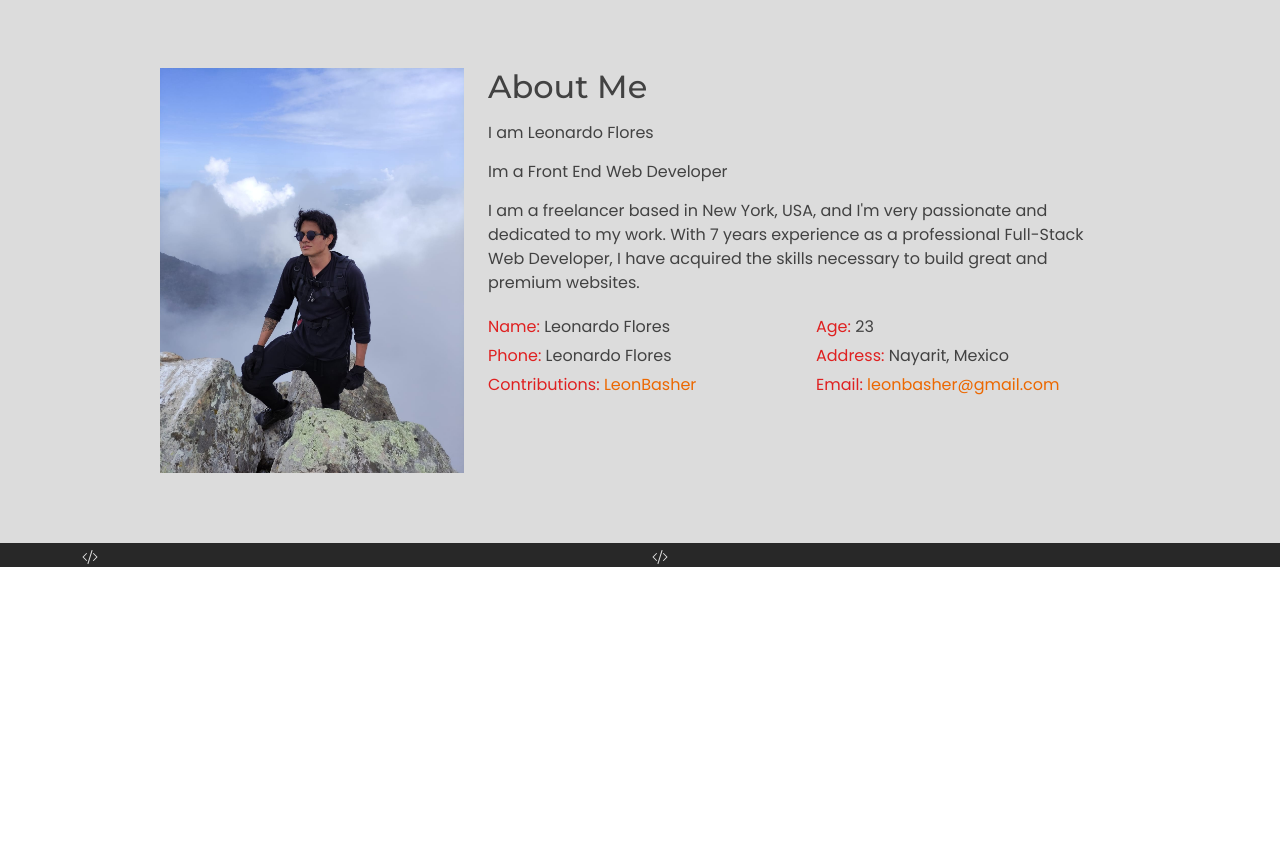
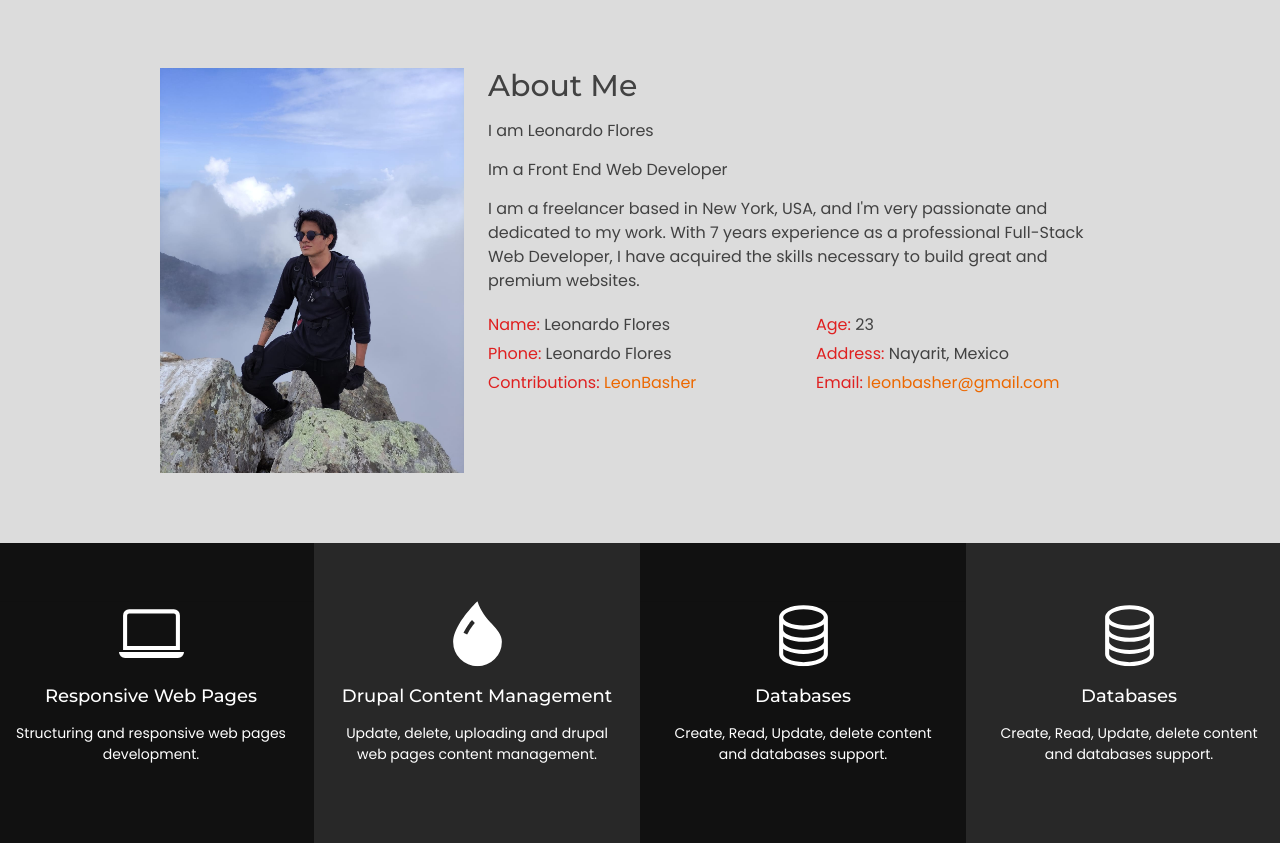
Before and after one commit to LeonBasher/portfolio, a website: page index.html in a window 1280 px wide. Shown: the part 902-1745 px from the top of the page. Before the commit the page ends 1469 px from the top, so only its background shows below. Drawn offline with Linux system fonts and the light colour scheme.

Commit message:
PF-002: Updated services block.

```diff
--- a/index.html
+++ b/index.html
@@ -74,30 +74,58 @@
 
     <!-- SERVICES BLOCK -->
     <div class="background-theme-dark">
-      <div class="container container-fuild">
+      <div class="container-fuild">
         <div class="services-block">
           <div class="row">
-            <div class="col-sm-6 card-background">
-              <div class="service-card">
+            <div class="col-md-6 col-lg-3 card-background">
+              <div class="service-card card">
                 <div class="service-img">
-                  <svg xmlns="http://www.w3.org/2000/svg" width="16" height="16" fill="currentColor" class="bi bi-code-slash" viewBox="0 0 16 16">
-                    <path d="M10.478 1.647a.5.5 0 1 0-.956-.294l-4 13a.5.5 0 0 0 .956.294l4-13zM4.854 4.146a.5.5 0 0 1 0 .708L1.707 8l3.147 3.146a.5.5 0 0 1-.708.708l-3.5-3.5a.5.5 0 0 1 0-.708l3.5-3.5a.5.5 0 0 1 .708 0zm6.292 0a.5.5 0 0 0 0 .708L14.293 8l-3.147 3.146a.5.5 0 0 0 .708.708l3.5-3.5a.5.5 0 0 0 0-.708l-3.5-3.5a.5.5 0 0 0-.708 0z"/>
+                  <svg xmlns="http://www.w3.org/2000/svg" width="16" height="16" fill="currentColor" class="bi bi-laptop" viewBox="0 0 16 16">
+                    <path d="M13.5 3a.5.5 0 0 1 .5.5V11H2V3.5a.5.5 0 0 1 .5-.5h11zm-11-1A1.5 1.5 0 0 0 1 3.5V12h14V3.5A1.5 1.5 0 0 0 13.5 2h-11zM0 12.5h16a1.5 1.5 0 0 1-1.5 1.5h-13A1.5 1.5 0 0 1 0 12.5z"/>
                   </svg>
                 </div>
                 <div class="card-body">
-
+                  <h2>Responsive Web Pages</h2>
+                  <p>Structuring and responsive web pages development.</p>
                 </div>
               </div>
             </div>
-            <div class="col-sm-6 card-background">
-              <div class="service-card">
+            <div class="col-md-6 col-lg-3 card-background">
+              <div class="service-card card">
                 <div class="service-img">
-                  <svg xmlns="http://www.w3.org/2000/svg" width="16" height="16" fill="currentColor" class="bi bi-code-slash" viewBox="0 0 16 16">
-                    <path d="M10.478 1.647a.5.5 0 1 0-.956-.294l-4 13a.5.5 0 0 0 .956.294l4-13zM4.854 4.146a.5.5 0 0 1 0 .708L1.707 8l3.147 3.146a.5.5 0 0 1-.708.708l-3.5-3.5a.5.5 0 0 1 0-.708l3.5-3.5a.5.5 0 0 1 .708 0zm6.292 0a.5.5 0 0 0 0 .708L14.293 8l-3.147 3.146a.5.5 0 0 0 .708.708l3.5-3.5a.5.5 0 0 0 0-.708l-3.5-3.5a.5.5 0 0 0-.708 0z"/>
+                  <svg xmlns="http://www.w3.org/2000/svg" width="16" height="16" fill="currentColor" class="bi bi-droplet-fill" viewBox="0 0 16 16">
+                    <path d="M8 16a6 6 0 0 0 6-6c0-1.655-1.122-2.904-2.432-4.362C10.254 4.176 8.75 2.503 8 0c0 0-6 5.686-6 10a6 6 0 0 0 6 6ZM6.646 4.646l.708.708c-.29.29-1.128 1.311-1.907 2.87l-.894-.448c.82-1.641 1.717-2.753 2.093-3.13Z"/>
                   </svg>
                 </div>
                 <div class="card-body">
-
+                  <h2>Drupal Content Management</h2>
+                  <p>Update, delete, uploading and drupal web pages content management.</p>
+                </div>
+              </div>
+            </div>
+            <div class="col-md-6 col-lg-3 card-background">
+              <div class="service-card card">
+                <div class="service-img">
+                  <svg xmlns="http://www.w3.org/2000/svg" width="16" height="16" fill="currentColor" class="bi bi-database" viewBox="0 0 16 16">
+                    <path d="M4.318 2.687C5.234 2.271 6.536 2 8 2s2.766.27 3.682.687C12.644 3.125 13 3.627 13 4c0 .374-.356.875-1.318 1.313C10.766 5.729 9.464 6 8 6s-2.766-.27-3.682-.687C3.356 4.875 3 4.373 3 4c0-.374.356-.875 1.318-1.313ZM13 5.698V7c0 .374-.356.875-1.318 1.313C10.766 8.729 9.464 9 8 9s-2.766-.27-3.682-.687C3.356 7.875 3 7.373 3 7V5.698c.271.202.58.378.904.525C4.978 6.711 6.427 7 8 7s3.022-.289 4.096-.777A4.92 4.92 0 0 0 13 5.698ZM14 4c0-1.007-.875-1.755-1.904-2.223C11.022 1.289 9.573 1 8 1s-3.022.289-4.096.777C2.875 2.245 2 2.993 2 4v9c0 1.007.875 1.755 1.904 2.223C4.978 15.71 6.427 16 8 16s3.022-.289 4.096-.777C13.125 14.755 14 14.007 14 13V4Zm-1 4.698V10c0 .374-.356.875-1.318 1.313C10.766 11.729 9.464 12 8 12s-2.766-.27-3.682-.687C3.356 10.875 3 10.373 3 10V8.698c.271.202.58.378.904.525C4.978 9.71 6.427 10 8 10s3.022-.289 4.096-.777A4.92 4.92 0 0 0 13 8.698Zm0 3V13c0 .374-.356.875-1.318 1.313C10.766 14.729 9.464 15 8 15s-2.766-.27-3.682-.687C3.356 13.875 3 13.373 3 13v-1.302c.271.202.58.378.904.525C4.978 12.71 6.427 13 8 13s3.022-.289 4.096-.777c.324-.147.633-.323.904-.525Z"/>
+                  </svg>
+                </div>
+                <div class="card-body">
+                  <h2>Databases</h2>
+                  <p>Create, Read, Update, delete content and databases support.</p>
+                </div>
+              </div>
+            </div>
+            <div class="col-md-6 col-lg-3 card-background">
+              <div class="service-card card">
+                <div class="service-img">
+                  <svg xmlns="http://www.w3.org/2000/svg" width="16" height="16" fill="currentColor" class="bi bi-database" viewBox="0 0 16 16">
+                    <path d="M4.318 2.687C5.234 2.271 6.536 2 8 2s2.766.27 3.682.687C12.644 3.125 13 3.627 13 4c0 .374-.356.875-1.318 1.313C10.766 5.729 9.464 6 8 6s-2.766-.27-3.682-.687C3.356 4.875 3 4.373 3 4c0-.374.356-.875 1.318-1.313ZM13 5.698V7c0 .374-.356.875-1.318 1.313C10.766 8.729 9.464 9 8 9s-2.766-.27-3.682-.687C3.356 7.875 3 7.373 3 7V5.698c.271.202.58.378.904.525C4.978 6.711 6.427 7 8 7s3.022-.289 4.096-.777A4.92 4.92 0 0 0 13 5.698ZM14 4c0-1.007-.875-1.755-1.904-2.223C11.022 1.289 9.573 1 8 1s-3.022.289-4.096.777C2.875 2.245 2 2.993 2 4v9c0 1.007.875 1.755 1.904 2.223C4.978 15.71 6.427 16 8 16s3.022-.289 4.096-.777C13.125 14.755 14 14.007 14 13V4Zm-1 4.698V10c0 .374-.356.875-1.318 1.313C10.766 11.729 9.464 12 8 12s-2.766-.27-3.682-.687C3.356 10.875 3 10.373 3 10V8.698c.271.202.58.378.904.525C4.978 9.71 6.427 10 8 10s3.022-.289 4.096-.777A4.92 4.92 0 0 0 13 8.698Zm0 3V13c0 .374-.356.875-1.318 1.313C10.766 14.729 9.464 15 8 15s-2.766-.27-3.682-.687C3.356 13.875 3 13.373 3 13v-1.302c.271.202.58.378.904.525C4.978 12.71 6.427 13 8 13s3.022-.289 4.096-.777c.324-.147.633-.323.904-.525Z"/>
+                  </svg>
+                </div>
+                <div class="card-body">
+                  <h2>Databases</h2>
+                  <p>Create, Read, Update, delete content and databases support.</p>
                 </div>
               </div>
             </div>
--- a/scss/_custom.scss
+++ b/scss/_custom.scss
@@ -6,6 +6,7 @@
  @import 'custom/02-components/01-hero';
  @import 'custom/02-components/02-about-me';
  @import 'custom/02-components/03-services';
+ @import 'custom/01-global/01-buttons';
 
  /**
  * Components.
--- a/scss/_variables.scss
+++ b/scss/_variables.scss
@@ -532,7 +532,7 @@ $border-color-translucent:    rgba($black, .175) !default;
 // scss-docs-end border-variables
 
 // scss-docs-start border-radius-variables
-$border-radius:               .375rem !default;
+$border-radius:               30px !default;
 $border-radius-sm:            .25rem !default;
 $border-radius-lg:            .5rem !default;
 $border-radius-xl:            1rem !default;
@@ -756,8 +756,8 @@ $table-variants: (
 // Shared variables that are reassigned to `$input-` and `$btn-` specific variables.
 
 // scss-docs-start input-btn-variables
-$input-btn-padding-y:         .375rem !default;
-$input-btn-padding-x:         .75rem !default;
+$input-btn-padding-y:         12px !default;
+$input-btn-padding-x:         40px !default;
 $input-btn-font-family:       null !default;
 $input-btn-font-size:         $font-size-base !default;
 $input-btn-line-height:       $line-height-base !default;
@@ -1293,14 +1293,14 @@ $placeholder-opacity-min:           .2 !default;
 // Cards
 
 // scss-docs-start card-variables
-$card-spacer-y:                     $spacer !default;
-$card-spacer-x:                     $spacer !default;
+$card-spacer-y:                     20px!default;
+$card-spacer-x:                     20px!default;
 $card-title-spacer-y:               $spacer * .5 !default;
 $card-title-color:                  null !default;
 $card-subtitle-color:               null !default;
 $card-border-width:                 var(--#{$prefix}border-width) !default;
 $card-border-color:                 var(--#{$prefix}border-color-translucent) !default;
-$card-border-radius:                var(--#{$prefix}border-radius) !default;
+$card-border-radius:                0 !default;
 $card-box-shadow:                   null !default;
 $card-inner-border-radius:          subtract($card-border-radius, $card-border-width) !default;
 $card-cap-padding-y:                $card-spacer-y * .5 !default;
@@ -1308,7 +1308,7 @@ $card-cap-padding-x:                $card-spacer-x !default;
 $card-cap-bg:                       rgba(var(--#{$prefix}body-color-rgb), .03) !default;
 $card-cap-color:                    null !default;
 $card-height:                       null !default;
-$card-color:                        null !default;
+// $card-color:                        null !default;
 $card-bg:                           var(--#{$prefix}body-bg) !default;
 $card-img-overlay-padding:          $spacer !default;
 $card-group-margin:                 $grid-gutter-width * .5 !default;
--- a/scss/custom/01-global/00-general-rules.scss
+++ b/scss/custom/01-global/00-general-rules.scss
@@ -50,3 +50,7 @@ p {
   a{
     text-decoration: none;
   }
+
+  h2{
+    font-size: 1.875rem;
+  }
--- /dev/null
+++ b/scss/custom/01-global/01-buttons.scss
@@ -0,0 +1,5 @@
+a{
+  &.btn{
+    transition: 500ms;
+  }
+}
--- /dev/null
+++ b/scss/custom/01-global/02-cards.scss
@@ -0,0 +1,3 @@
+.card{
+
+}
--- a/scss/custom/02-components/01-hero.scss
+++ b/scss/custom/02-components/01-hero.scss
@@ -47,6 +47,12 @@
 
           span{
             color: $secondary;
+          }
+
+          +p{
+            font-size: 1.375rem;
+            font-weight: 600;
+            text-shadow:  2px 1px rgba(var(--bs-black-rgb), 0.7)
           }
         }
 
--- a/scss/custom/02-components/03-services.scss
+++ b/scss/custom/02-components/03-services.scss
@@ -1,3 +1,45 @@
 .services-block{
+  .card-background{
+    min-height: 300px;
+    position: relative;
 
+    .card{
+      width: 100%;
+      text-align: center;
+      background-color: inherit;
+      color: white;
+      position: absolute;
+      top: 50%;
+      left: 50%;
+      transform: translate(-50%, -50%);
+      border: 0;
+
+      .service-img{
+        width: 65px;
+        height: 65px;
+        margin: 0 auto;
+
+        svg{
+          width: 100%;
+          height: auto;
+          fill: white;
+        }
+      }
+
+      .card-body{
+
+        h2{
+          font-size: 18px;
+        }
+
+        p{
+          font-size: 14px;
+        }
+      }
+    }
+
+    &:nth-child(2n+1){
+      background-color: #111;
+    }
+  }
 }
```
Also changed, not shown: css/style.css, css/style.min.css.
